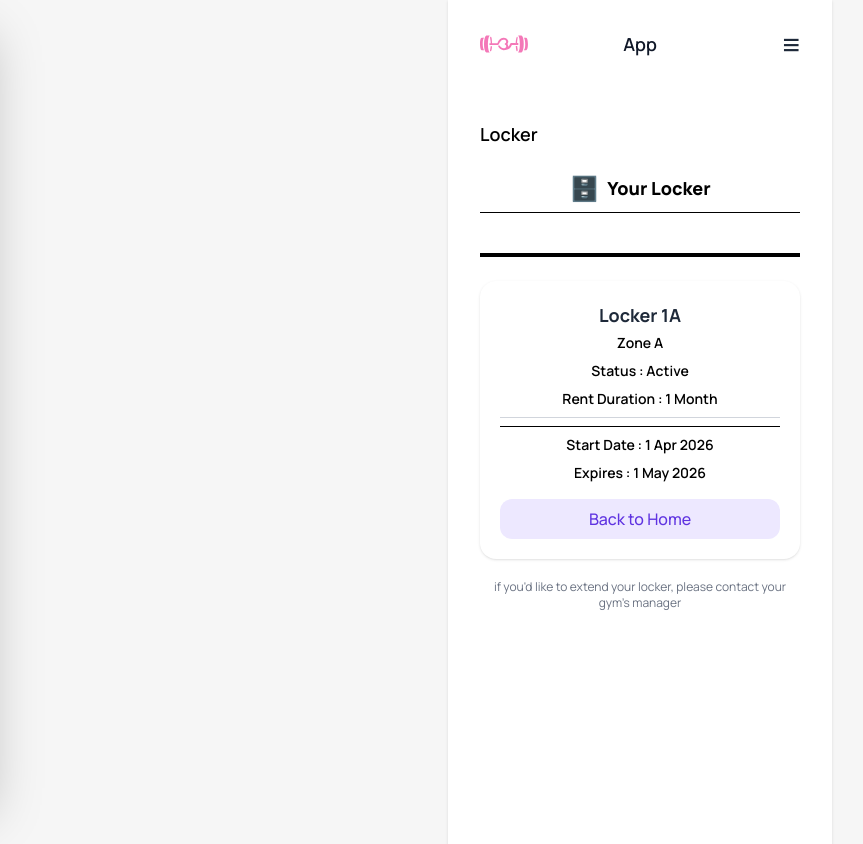
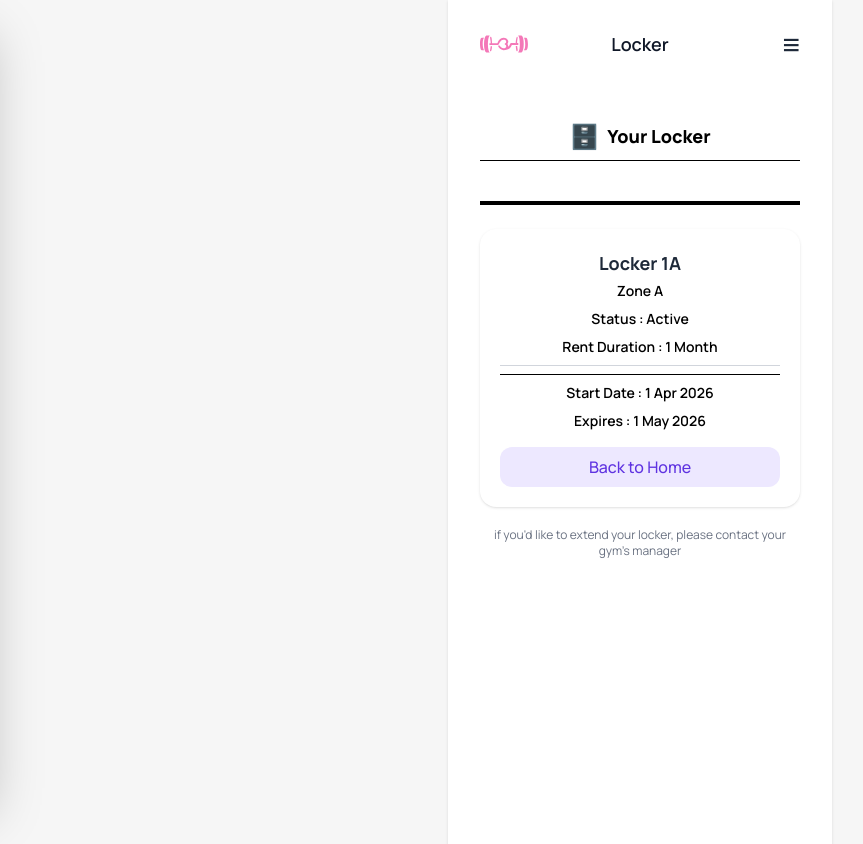
Before and after one commit to chinabunchorn/CS251_Gym_Management_Project, a Next.js app in the folder frontend/: page /member/locker in a window 1280 px wide. Shown: the top 844 px of the page, without its empty margins (0-863 px from the left). Built offline with nearby package versions, Linux system fonts and the light colour scheme.

Commit message:
member : edited routing and set up more pages

```diff
--- a/frontend/src/app/member/components/MobileHeader.tsx
+++ b/frontend/src/app/member/components/MobileHeader.tsx
@@ -14,10 +14,11 @@ export default function MobileHeader({ onMenuClick }: HeaderProps) {
     const titles: Record<string, string> = {
     "/member" : "Home",
     "/member/classes" : "Classes",
-    "/member/trainers" : "Trainers",
-    "/member/bookings" :"My Bookings",
+    "/member/trainer" : "Trainers",
+    "/member/booking" :"My Bookings",
     "/member/promotions" : "Promotions",
-    "/member/Lockers": "Lockers"
+    "/member/locker": "Locker",
+    "/member/equipment" : "Equipment"
   }
 
   const title = titles[pathName] || "App";
--- a/frontend/src/app/member/components/MobileNavbar.tsx
+++ b/frontend/src/app/member/components/MobileNavbar.tsx
@@ -23,11 +23,11 @@ export default function MobileNavbar({ open, setOpen }: DrawerProps) {
     },
     {
       name: "Trainers",
-      path: "/member/trainers",
+      path: "/member/trainer",
     },
     {
       name: "Lockers",
-      path: "/member/lockers",
+      path: "/member/locker",
     },
     {
       name: "Equipment",
@@ -39,7 +39,7 @@ export default function MobileNavbar({ open, setOpen }: DrawerProps) {
     },
     {
       name: "My Bookings",
-      path: "/member/bookings",
+      path: "/member/booking",
     },
   ];
 
--- a/frontend/src/app/member/equipment/page.tsx
+++ b/frontend/src/app/member/equipment/page.tsx
@@ -36,12 +36,12 @@ export default function Member_dashboard() {
       <div className="min-h-screen bg-white p-4">
 
         {/* Header */}
-        <div className="flex items-center justify-between mb-6">
+        {/* <div className="flex items-center justify-between mb-6">
           <h1 className="text-xl font-semibold text-gray-800">
             Equipment
           </h1>
           <div className="text-2xl">≡</div>
-        </div>
+        </div> */}
 
         <h2 className="text-sm font-bold text-black mb-4">
           Check Equipment Availability
--- a/frontend/src/app/member/locker/page.tsx
+++ b/frontend/src/app/member/locker/page.tsx
@@ -37,9 +37,9 @@ export default function LockerPage() {
     <div className="min-h-screen bg-white p-4">
 
       {/* Header */}
-      <div className="flex items-center justify-between mb-6">
+      {/* <div className="flex items-center justify-between mb-6">
         <h1 className="text-lg font-semibold text-black">Locker</h1>
-      </div>
+      </div> */}
 
       {/* Title */}
       <div className="flex items-center justify-center gap-2 mb-2">
--- a/frontend/src/app/member/promotions/page.tsx
+++ b/frontend/src/app/member/promotions/page.tsx
@@ -48,12 +48,12 @@ export default function PromotionsPage() {
       <div className="min-h-screen bg-white p-4">
 
         {/* Header */}
-        <div className="flex items-center justify-between mb-6">
+        {/* <div className="flex items-center justify-between mb-6">
           <h1 className="text-xl font-bold text-black">
             Promotions
           </h1>
 
-        </div>
+        </div> */}
 
         {/* Title */}
         <h2 className="text-center text-black font-semibold mb-2">
```
Also changed, not shown: frontend/src/app/member/booking/page.tsx (added), frontend/src/app/member/trainer/page.tsx (added).
